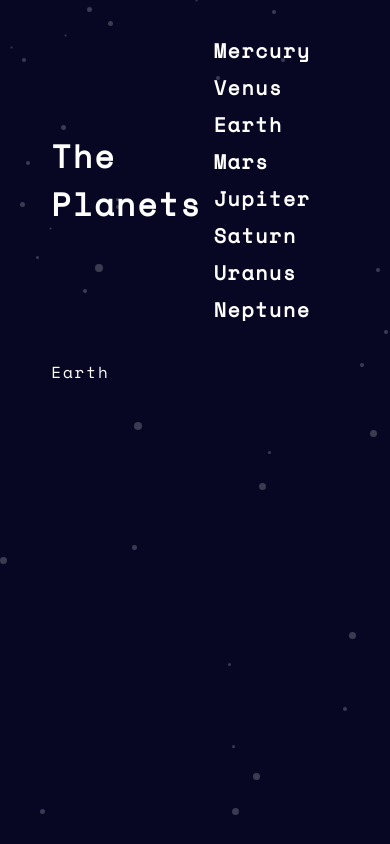
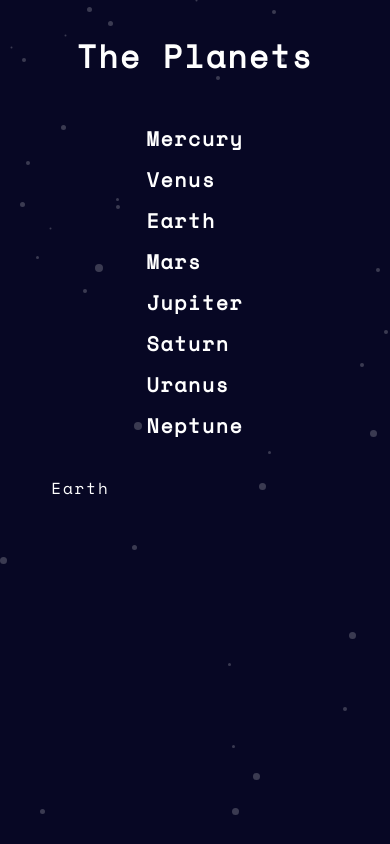
Before and after one commit to TerFrade/planet-facts, a React (Create React App) app: page /earth in a window 390 px wide. Built offline with nearby package versions, Linux system fonts and the light colour scheme.

Commit message:
basic mobile responsive navbar

```diff
--- a/src/components/Navbar/index.tsx
+++ b/src/components/Navbar/index.tsx
@@ -1,7 +1,7 @@
 import React from "react"
 import { Link } from "react-router-dom"
 
-import { Container, Title, Nav } from "../Navbar/styles"
+import { Container, Title, Menu } from "../Navbar/styles"
 
 type Props = {
   planetNames: string[]
@@ -18,7 +18,7 @@ const Navbar: React.FC<Props> = ({ planetNames }: Props) => {
   return (
     <Container>
       <Title>The Planets</Title>
-      <Nav>{renderLinks()}</Nav>
+      <Menu>{renderLinks()}</Menu>
     </Container>
   )
 }
--- a/src/components/Navbar/styles.ts
+++ b/src/components/Navbar/styles.ts
@@ -5,21 +5,28 @@ export const Container = styled.div`
   font-weight: 600;
   padding: 2rem 3.2rem;
   display: flex;
-  justify-content: space-between;
   align-items: center;
 
   > * {
     flex-basis: 100%;
   }
+
+  @media screen and (max-width: 1279px) {
+    flex-direction: column;
+    gap: 2.5rem;
+  }
 `
 
-export const Title = styled.div``
+export const Title = styled.div`
+  @media screen and (max-width: 768px) {
+    text-align: center;
+  }
+`
 
-export const Nav = styled.div`
+export const Menu = styled.div`
   display: flex;
-  flex-wrap: wrap;
   justify-content: space-between;
-
+  gap: 0.25rem;
   a {
     padding: 0.25rem 0.75rem;
     letter-spacing: 0.1rem;
@@ -30,4 +37,8 @@ export const Nav = styled.div`
       background-color: #6518ca;
     }
   }
+
+  @media screen and (max-width: 967px) {
+    flex-direction: column;
+  }
 `
```
